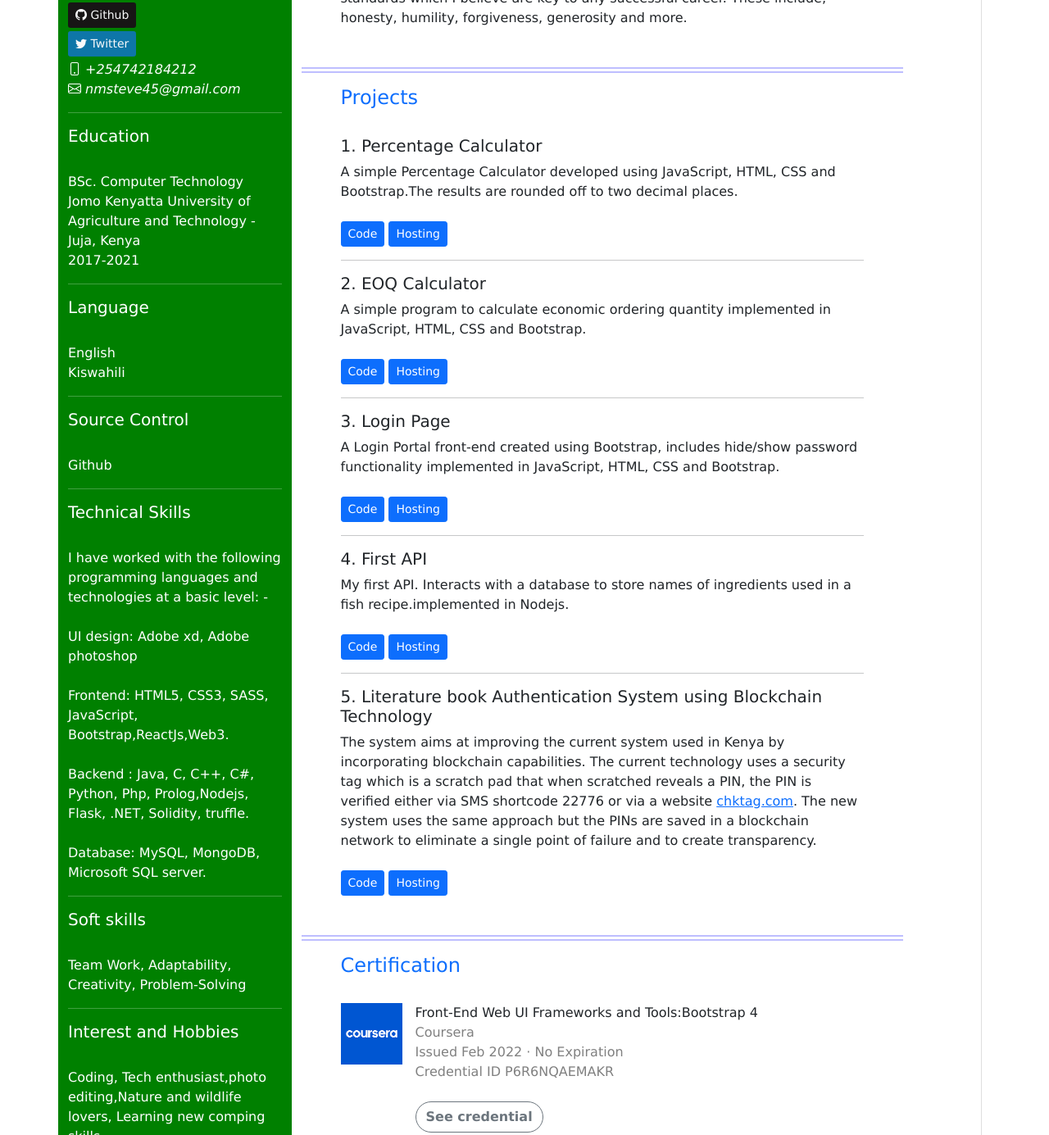
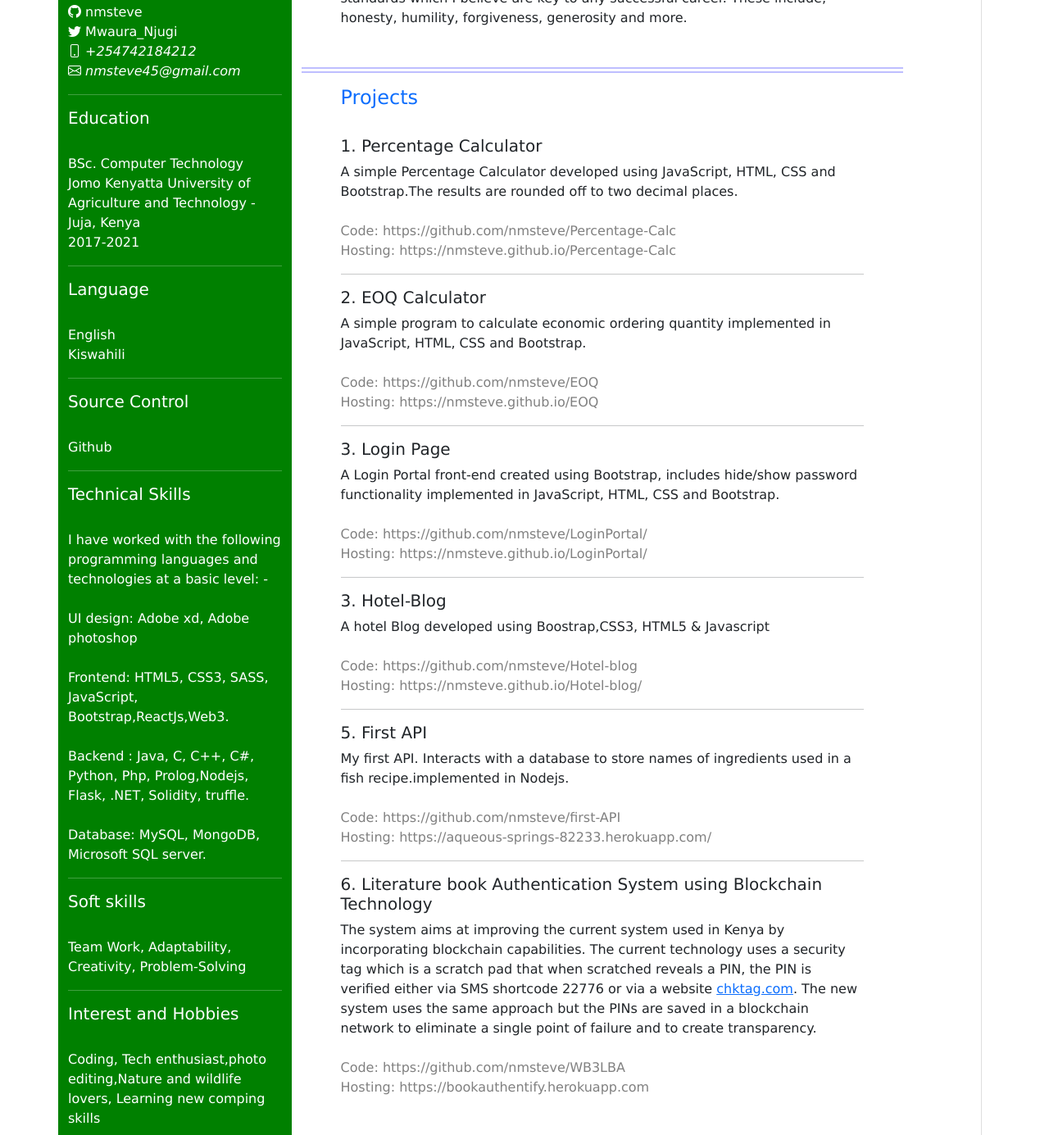
Before and after one commit to nmsteve/Front-End, a website: page index.html in a window 1280 px wide. Shown: the part 196-1581 px from the top of the page at 82% size. Drawn offline with nearby package versions, Linux system fonts and the light colour scheme.

Commit message:
to enable printing

```diff
--- a/index.html
+++ b/index.html
@@ -30,8 +30,8 @@
               <p class="">Junior Web Developer</p>
 
 
-              <a href="https://github.com/nmsteve" class="btn btn-sm github-btn text-light mb-1"><i class="bi-github"></i> Github</a> <br>
-              <a href="https://twitter.com/Mwaura_Njugi" class="btn btn-sm btn-twitter text-light mb-1"><i class="bi-twitter "></i> Twitter</a> <br>
+              <i class="bi-github"></i> nmsteve<br>
+              <i class="bi-twitter "></i> Mwaura_Njugi <br>
               <i class="bi bi-phone"> +254742184212</i> <br>
               <i class="bi bi-envelope"> nmsteve45@gmail.com</i>
 
@@ -112,8 +112,10 @@
               places.
             </p>
             <br><br>
-            <a href="https://github.com/nmsteve/Percentage-Calc" class="btn btn-sm btn-block btn-primary">Code</a>
-            <a href="https://nmsteve.github.io/Percentage-Calc/" class="btn btn-sm btn-block btn-primary">Hosting</a>
+            <span class="cirt-color">
+              Code: https://github.com/nmsteve/Percentage-Calc <br>
+              Hosting: https://nmsteve.github.io/Percentage-Calc
+            </span>
         </div>
         <hr>
         <div id='2' class="mb-3">
@@ -123,8 +125,11 @@
             JavaScript, HTML, CSS and Bootstrap.
           </p>
           <br><br>
-          <a href="https://github.com/nmsteve/EOQ" class="btn btn-sm btn-block btn-primary">Code</a>
-          <a href="https://nmsteve.github.io/EOQ/" class="btn btn-sm btn-block btn-primary">Hosting</a>
+          <span class="cirt-color">
+            Code:   https://github.com/nmsteve/EOQ <br>
+         Hosting: https://nmsteve.github.io/EOQ
+          </span>
+
         </div>
         <hr>
         <div id="3" class="mb-3">
@@ -134,24 +139,43 @@
             password functionality implemented in JavaScript, HTML, CSS and Bootstrap.
           </p>
           <br><br>
-          <a href="https://github.com/nmsteve/LoginPortal/" class="btn btn-sm btn-block btn-primary">Code</a>
-          <a href="https://nmsteve.github.io/LoginPortal/" class="btn btn-sm btn-block btn-primary">Hosting</a>
+          <span class="cirt-color">
+            Code:  https://github.com/nmsteve/LoginPortal/ <br>
+         Hosting: https://nmsteve.github.io/LoginPortal/
+          </span>
+
         </div>
         <hr>
         <div id="4" class="mb-3">
-          <h5>4. First API </h5>
+          <h5>3. Hotel-Blog </h5>
+          <p class="d-inline">
+            A hotel Blog developed using Boostrap,CSS3, HTML5 & Javascript
+          </p>
+          <br><br>
+          <span class="cirt-color">
+            Code:  https://github.com/nmsteve/Hotel-blog <br>
+         Hosting: https://nmsteve.github.io/Hotel-blog/
+          </span>
+
+        </div>
+        <hr>
+        <div id="5" class="mb-3">
+          <h5>5. First API </h5>
           <p class="d-inline">
             My first API. Interacts with a database to store names of ingredients used in
             a fish recipe.implemented in Nodejs.
           </p>
           <br><br>
-          <a href="https://github.com/nmsteve/first-API" class="btn btn-sm btn-block btn-primary">Code</a>
-          <a href="https://aqueous-springs-82233.herokuapp.com/" class="btn btn-sm btn-block btn-primary">Hosting</a>
+          <span class="cirt-color">
+            Code:    https://github.com/nmsteve/first-API <br>
+            Hosting: https://aqueous-springs-82233.herokuapp.com/
+          </span>
+
         </div>
         <hr>
-        <div id="5">
+        <div id="6">
 
-            <h5>5. Literature book Authentication System using Blockchain Technology</h5>
+            <h5>6. Literature book Authentication System using Blockchain Technology</h5>
 
 
             <p class="d-inline">
@@ -159,8 +183,10 @@
             </p>
 
             <br><br>
-            <a href="https://github.com/nmsteve/WB3LBA" class="btn btn-sm btn-block btn-primary">Code</a>
-            <a href="https://bookauthentify.herokuapp.com" class="btn btn-sm btn-block btn-primary">Hosting</a>
+            <span class="cirt-color">
+            Code:       https://github.com/nmsteve/WB3LBA <br>
+            Hosting: https://bookauthentify.herokuapp.com
+            </span>
         </div>
       </div>
       <hr class="hr-out">
@@ -177,8 +203,7 @@
           <span class="cirt-color">
             Coursera<br>
             Issued Feb 2022 · No Expiration<br>
-            Credential ID P6R6NQAEMAKR<br><br>
-            <a href="https://www.coursera.org/account/accomplishments/certificate/P6R6NQAEMAKR" class="btn btn-outline-secondary rounded-pill"><strong>See credential</strong> </a>
+            Credential ID P6R6NQAEMAKR
           </span>
 
 
```
